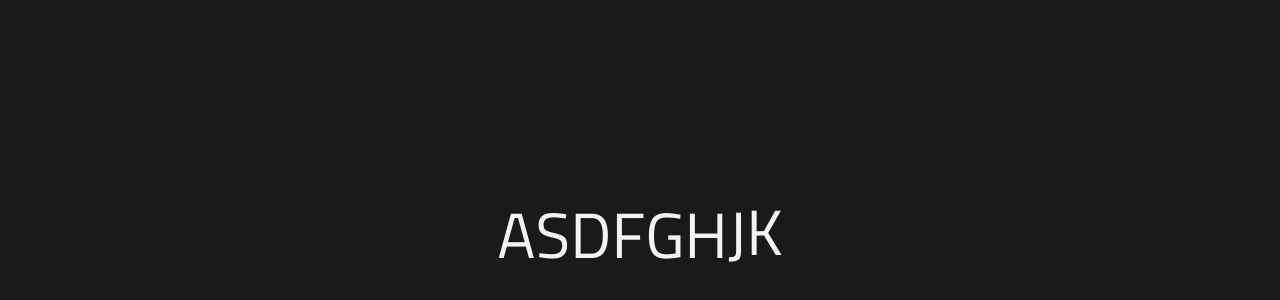
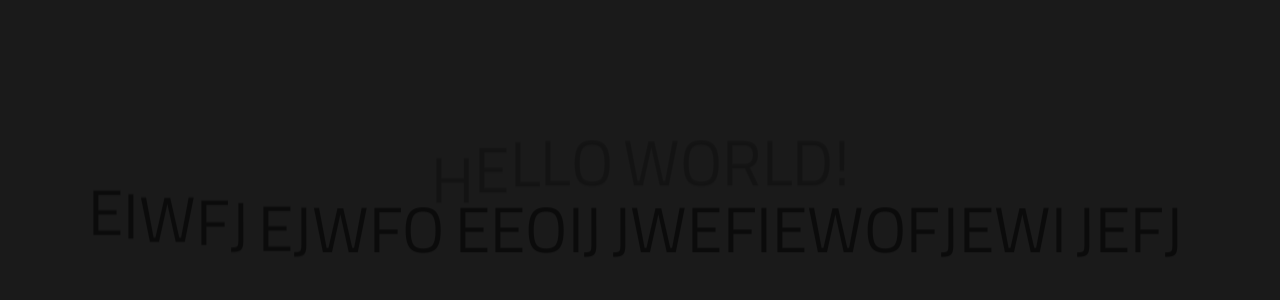
Before and after one commit to pimdewit/steezy-text, a website built with webpack: page src/index.html in a window 1280 px wide. Shown: the part 166-466 px from the top of the page. Built offline with nearby package versions, Linux system fonts and the light colour scheme.

Commit message:
refactor(js): Refactored JS DOM creation method

```diff
--- a/src/index.html
+++ b/src/index.html
@@ -10,77 +10,6 @@
 
     <link href="https://fonts.googleapis.com/css?family=Titillium+Web:200,200i,300,300i,400,400i,600,600i,700,700i,900" rel="stylesheet">
 
-    <style>
-      html {
-
-        font-family: 'Titillium Web', sans-serif;
-
-        color: #f2f3f4;
-
-        background-color: #1a1a1a;
-
-      }
-
-      #app {
-
-        display: flex;
-
-        position: absolute;
-        top: 0;
-        left: 0;
-
-        align-items: center;
-        justify-content: center;
-
-        width: 100%;
-        height: 100%;
-
-      }
-
-      .steez {
-
-        display: inline-block;
-        visibility: hidden;
-
-        position: absolute;
-
-        font-size: 4em;
-        text-transform: uppercase;
-
-        opacity: 0;
-
-        transform: translate3d(0, -20%, 0);
-
-        transition-property: transform, visibility, opacity;
-        transition-duration: 2000ms;
-
-      }
-
-      .steez.active {
-
-        visibility: visible;
-
-        opacity: 1;
-
-        transform: translate3d(0, 0, 0);
-
-      }
-
-      .steez__letter {
-
-        display: inline-block;
-
-        transform: translate3d(0, -60%, 0);
-
-        transition-property: transform, opacity;
-        transition-duration: inherit;
-
-
-      }
-
-      .steez.active .steez__letter { transform: translate3d(0, 0, 0); }
-
-    </style>
   </head>
   <body>
     <main id="app"></main>
--- a/src/scripts/index.js
+++ b/src/scripts/index.js
@@ -1,19 +1,22 @@
+import '../styles/main.scss';
+
 /**
  * @param {HTMLElement} container
  * @param {Array[String]} textToLoop
+ * @param {Object} options
+ * @param {Number} options.loopDuration The loop interval time in milliseconds.
+ * @param {Boolean} options.autoplay
  */
 class SteezyText {
-  constructor(container, textToLoopThrough, options = {
-    loopDuration: 2000,
-    autoplay: true
-  }) {
+  constructor(container, textToLoopThrough, options = {loopDuration: 1000, autoplay: true}) {
 
-    this.CONSTANTS = {
+    this._CONST = {
       MANDATORY_CLASSNAME: 'steez',
-      LOOP_INDEX_CLASSNAME: 'steez__loop__',
-      LETTER_INDEX_CLASSNAME: 'steez__letter',
+      LOOP_INDEX_CLASSNAME: 'steez__loop',
+      LETTER_CLASSNAME: 'steez__letter',
+      MODIFIER_ACTIVE_CLASSNAME: 'steez--active',
+      MODIFIER_WHITESPACE_CLASSNAME: 'has-whitespace',
       ELEMENT_TYPE: 'span',
-      ACTIVE_CLASSNAME: 'active',
       ELEMENT_COUNT: textToLoopThrough.length - 1
     };
 
@@ -69,11 +72,11 @@ class SteezyText {
   }
 
   _removeActives() {
-    this.elements.forEach(element => element.container.classList.remove(this.CONSTANTS.ACTIVE_CLASSNAME));
+    this.elements.forEach(element => element.container.classList.remove(this._CONST.MODIFIER_ACTIVE_CLASSNAME));
   }
 
   _setToActive(index) {
-    this.elements[index].container.classList.add(this.CONSTANTS.ACTIVE_CLASSNAME);
+    this.elements[index].container.classList.add(this._CONST.MODIFIER_ACTIVE_CLASSNAME);
   }
 
   /**
@@ -83,33 +86,44 @@ class SteezyText {
    */
   _prepareDOM(parent, textNodes) {
 
+    const letterBaseClassname = this._CONST.LETTER_CLASSNAME;
+    const letterWhitespaceClassname = `${letterBaseClassname}--${this._CONST.MODIFIER_WHITESPACE_CLASSNAME}`;
+
     textNodes.forEach((text, i) => {
 
-      const element = document.createElement(this.CONSTANTS.ELEMENT_TYPE);
-      element.className = `${this.CONSTANTS.MANDATORY_CLASSNAME} ${this.CONSTANTS.LOOP_INDEX_CLASSNAME}--${i}`;
-      element.title = text;
+      const textContainerElement = document.createElement(this._CONST.ELEMENT_TYPE);
+      textContainerElement.className = `${this._CONST.MANDATORY_CLASSNAME} ${this._CONST.LOOP_INDEX_CLASSNAME}--${i}`;
+      textContainerElement.title = text;
 
       const letterElements = [];
       const letterStrings = text.split('');
-      letterStrings.forEach((letter, j) => {
 
-        const span = document.createElement(this.CONSTANTS.ELEMENT_TYPE);
-        span.className = `${this.CONSTANTS.LETTER_INDEX_CLASSNAME} ${this.CONSTANTS.LETTER_INDEX_CLASSNAME}--${j}`;
+      letterStrings.forEach((character, j) => {
+        const letterElement = document.createElement(this._CONST.ELEMENT_TYPE);
 
-        const textNode = document.createTextNode(letter);
+        const letterIndexClassname = `${letterBaseClassname}--${j}`;
+        let elementClassnames = `${letterBaseClassname} ${letterIndexClassname}`;
 
-        span.appendChild(textNode);
-        element.appendChild(span);
+        // If the character is a whitespace.
+        if (character === ' ') elementClassnames = `${elementClassnames} ${letterWhitespaceClassname}`;
 
-        letterElements[j] = span;
+        letterElement.className = elementClassnames;
+
+        const textNode = document.createTextNode(character);
+        letterElement.appendChild(textNode);
+
+        textContainerElement.appendChild(letterElement);
+
+        letterElements[j] = letterElement;
       });
 
+      // Store the elements for later.
       this.elements[i] = {
-        container: element,
+        container: textContainerElement,
         letters: letterElements
       };
 
-      parent.appendChild(element);
+      parent.appendChild(textContainerElement);
     });
   }
 
@@ -118,10 +132,9 @@ class SteezyText {
    * @private
    */
   _autoplayLoop() {
-
     if (this.autoplay) setTimeout(() => this._autoplayLoop(), this.loopDuration);
 
-    this.activeIndex = this.activeIndex >= this.CONSTANTS.ELEMENT_COUNT ? 0 : this.activeIndex + 1;
+    this.activeIndex = this.activeIndex >= this._CONST.ELEMENT_COUNT ? 0 : this.activeIndex + 1;
 
   }
 }
@@ -131,11 +144,11 @@ window.onload = () => {
   const containerElement = document.querySelector('#app');
 
   const textStrings = [
-    'Hello World',
-    'Howdy',
-    '1234567',
-    'asdfghjk',
-    'zxcvbnm'
+    'Hello World!',
+    'Arizona',
+    'three',
+    'Lorem ipsum',
+    'eiwfj ejwfo eeoij jwefiewofjewi jefj '
   ];
 
   new SteezyText(containerElement, textStrings);
--- /dev/null
+++ b/src/styles/main.scss
@@ -0,0 +1,71 @@
+html {
+  font-family: 'Titillium Web', sans-serif;
+
+  color: rgba(0, 0, 0, 0.8);
+
+  background-color: #1a1a1a;
+}
+
+body {
+  margin: 0;
+}
+
+#app {
+  display: flex;
+
+  position: absolute;
+  top: 0;
+  left: 0;
+
+  align-items: center;
+  justify-content: center;
+
+  width: 100%;
+  height: 100%;
+}
+
+.steez {
+  display: inline-block;
+  visibility: hidden;
+
+  position: absolute;
+
+  font-size: 4em;
+  text-transform: uppercase;
+
+  opacity: 0;
+
+  transform: translate3d(0, -20%, 0);
+
+  transition-property: transform, visibility, opacity;
+  transition-duration: 2000ms;
+
+  will-change: transform, visibility, opacity;
+}
+
+.steez--active {
+  visibility: visible;
+
+  opacity: 1;
+
+  transform: translate3d(0, 0, 0);
+}
+
+.steez__letter {
+  display: inline-block;
+
+  transform: translate3d(0, -60%, 0);
+
+  transition-property: transform, opacity;
+  transition-duration: inherit;
+
+  will-change: transform;
+
+  &--has-whitespace {
+    width: 10px;
+
+    transition: none;
+  }
+}
+
+.steez--active .steez__letter { transform: translate3d(0, 0, 0); }
```
